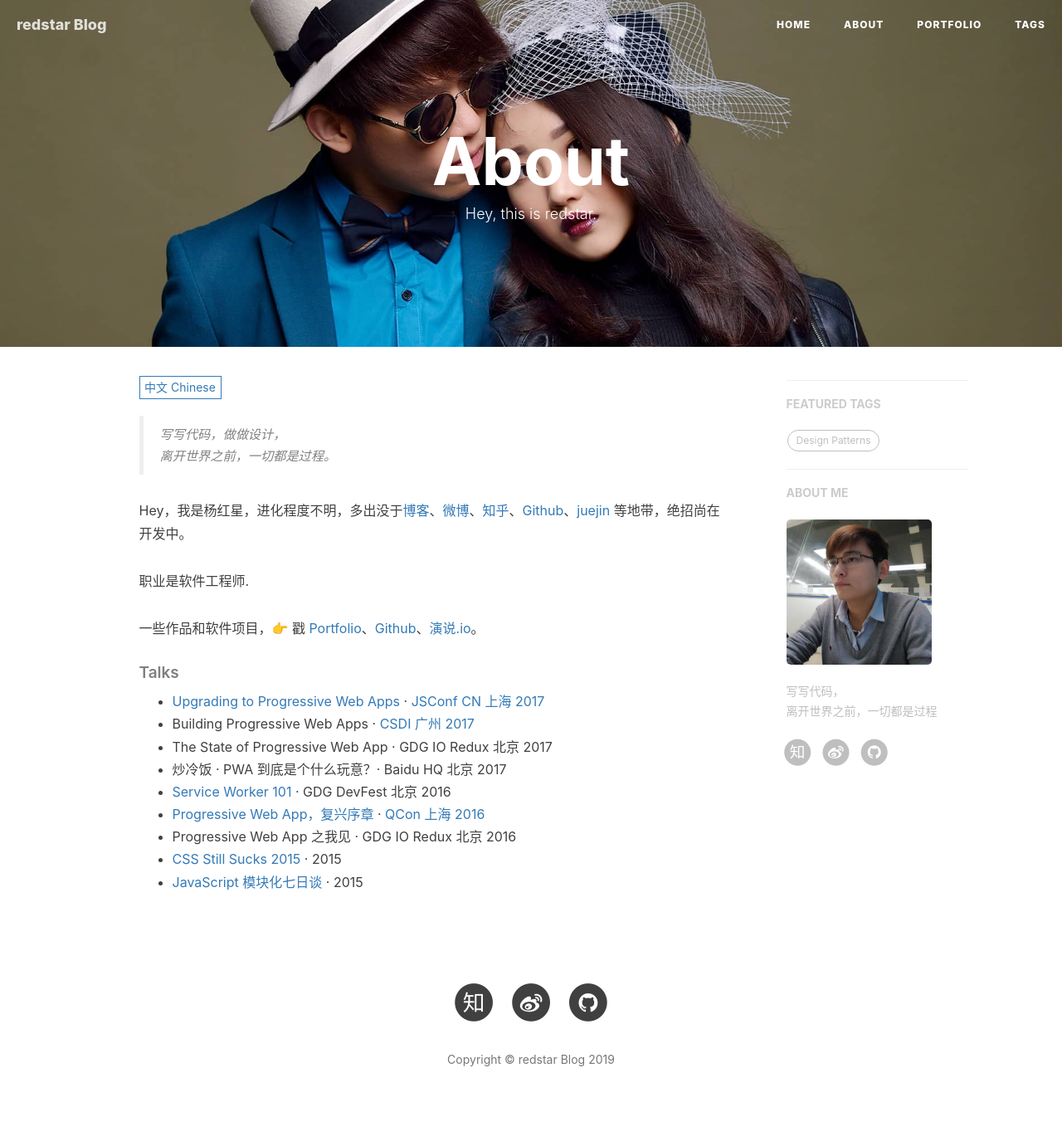
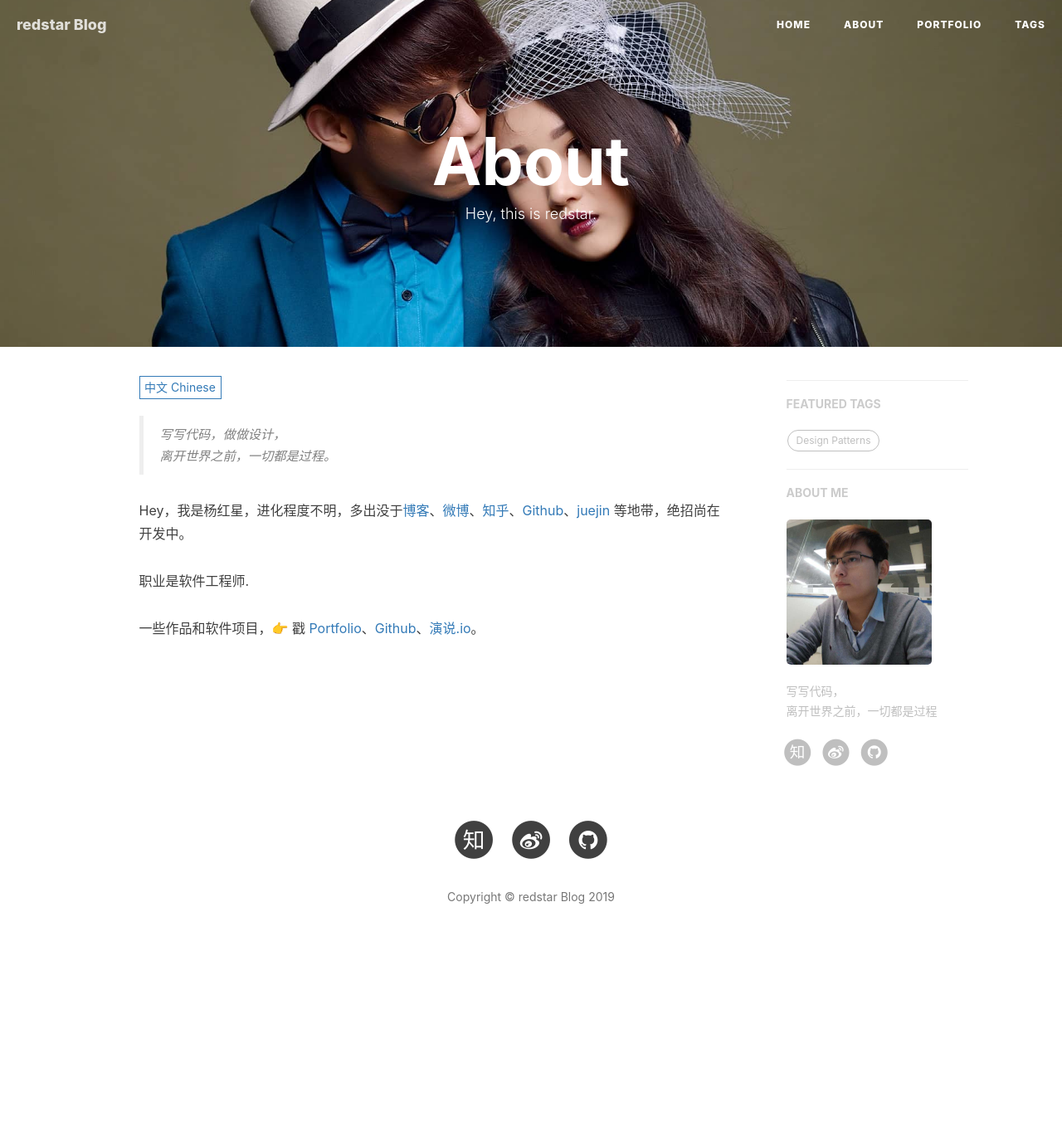
Before and after one commit to yhx123/yhx123.github.io, a Jekyll site: the page built from about.html, in a window 1280 px wide. Shown: the whole page at 83% size. Built offline with Jekyll 4.4.1, drawn with Linux system fonts in a browser that asks for light colours; nearby versions of some CDN libraries; comment, search, counter and statistics services are not loaded; after the commit the page ends 1185 px from its top, so only the background shows below that.

Commit message:
。。。

```diff
--- a/_includes/about/en.md
+++ b/_includes/about/en.md
@@ -4,29 +4,3 @@
 
 
 Hi, I am *@redstar* (Hongxing, Yang), a software engineer. I previously worked as java Engineer ;  [Ele.me](https://github.com/yhx123/).
-
-I
-
-##### Talks
-
-- [Upgrading to Progressive Web Apps][9] · [JSConf China Shanghai 2017](http://2017.jsconf.cn/)
-- Building Progressive Web Apps · [CSDI Guangzhou 2017](http://www.csdisummit.com/)
-- The State of Progressive Web App · GDG IO Redux Beijing 2017
-- PWA Rehashing · Baidu HQ Beijing 2017
-- [Service Worker 101][5] · GDG DevFest Beijing 2016
-- [Progressive Web Apps][4] · QCon Shanghai 2016
-- Progressive Web App in my POV · GDG IO Redux Beijing 2016
-- [CSS Still Sucks 2015][2] · 2015
-- [JavaScript Modularization Journey][1] · 2015
-
-
-
-[1]: ///2015/07/09/js-module-7day/
-[2]: ///2015/12/28/css-sucks-2015/
-[3]: ///2016/06/05/pwa-in-my-pov/
-[4]: ///2016/10/20/pwa-qcon2016/
-[5]: ///2016/11/20/sw-101-gdgdf/
-[6]: https:///assets/player/?deck=58ac8598b123db0067292f92 "PWA Rehashing"
-[7]: https:///assets/player/?deck=593ad6fbfe88c2006a0a0d6d "The State of PWA"
-[8]: https:///assets/player/?deck=594d673d570c357d0698a950 "Building PWA"
-[9]: ///jsconfcn2017/
--- a/_includes/about/zh.md
+++ b/_includes/about/zh.md
@@ -6,26 +6,3 @@ Hey，我是杨红星，进化程度不明，多出没于[博客](https://yhx123
 职业是软件工程师.
 
 一些作品和软件项目，👉 戳 [Portfolio](/portfolio)、[Github](http://github.com/yhx123)、[演说.io](https://www.zhihu.com/people/zhao-sheng-mu-si-15/activities)。
-
-
-##### Talks
-
-- [Upgrading to Progressive Web Apps][9] · [JSConf CN 上海 2017](http://2017.jsconf.cn/)
-- Building Progressive Web Apps · [CSDI 广州 2017](http://www.csdisummit.com/)
-- The State of Progressive Web App · GDG IO Redux 北京 2017
-- 炒冷饭 · PWA 到底是个什么玩意？· Baidu HQ 北京 2017
-- [Service Worker 101][5] · GDG DevFest 北京 2016
-- [Progressive Web App，复兴序章][4] · [QCon 上海 2016](http://2016.qconshanghai.com/presentation/3111)
-- Progressive Web App 之我见 · GDG IO Redux 北京 2016
-- [CSS Still Sucks 2015][2] · 2015
-- [JavaScript 模块化七日谈][1] · 2015
-
-[1]: ///2015/07/09/js-module-7day/
-[2]: ///2015/12/28/css-sucks-2015/
-[3]: //2016/06/05/pwa-in-my-pov/
-[4]: ///2016/10/20/pwa-qcon2016/
-[5]: ///2016/11/20/sw-101-gdgdf/
-[6]: https:///assets/player/?deck=58ac8598b123db0067292f92 "PWA Rehashing"
-[7]: https:///assets/player/?deck=593ad6fbfe88c2006a0a0d6d "The State of PWA"
-[8]: https:///assets/player/?deck=594d673d570c357d0698a950 "Building PWA"
-[9]: ///jsconfcn2017/
```
